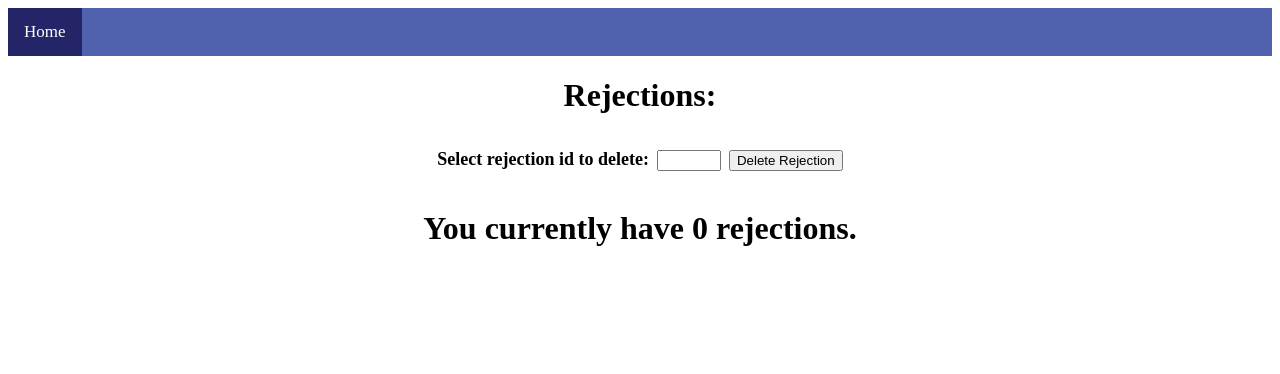
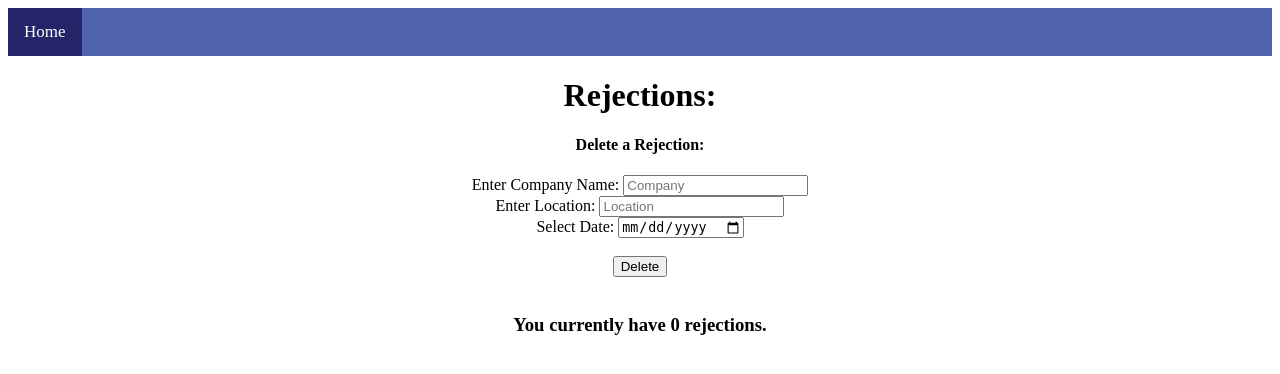
Before and after one commit to RaymondFeckoury/Group5_FinalProject, a PHP site: page /Group5_FinalProject/PHP/rejections.php in a window 1280 px wide. Shown: the top 374 px of the page. Run offline with PHP 8.4, Linux system fonts and the light colour scheme; a user stored in the database is signed in; tables that the repository leaves empty hold one stand-in row (values such as "Sample post").

Commit message:
Rejections page is working with new logic.

```diff
--- a/PHP/completed.php
+++ b/PHP/completed.php
@@ -28,7 +28,6 @@
                 <?php
             } else {
                 $newsql = "SELECT * FROM `completed` WHERE `completed`.`company` = '$companyName' AND `completed`.`location` = '$location' AND `completed`.`date` = '$date' AND `completed`.`username` = '" . $un . "'";
-                // Changes here "newsql"
                 $newresult = mysqli_query($conn, $newsql);
                 $newrow = mysqli_fetch_assoc($newresult);
                 if ($_POST['move'] == 'offers') {
@@ -56,7 +55,7 @@
                 }
 
                 // Deletes the application from completed
-                $newquery = "DELETE FROM completed WHERE `completed`.`company` = '$companyName' AND `completed`.`location` = '$location' AND `completed`.`date` = '$date'";
+                $newquery = "DELETE FROM completed WHERE `completed`.`company` = '$companyName' AND `completed`.`location` = '$location' AND `completed`.`date` = '$date' AND `completed`.`username` = '" . $un . "'";
                 mysqli_query($conn, $newquery);
             }
         } else { // If we don't have to prompt the user for the other application information
@@ -82,11 +81,12 @@
                 $company = $row2["company"];
                 $location = $row2["location"];
                 $jobTitle = $row2["jobTitle"];
+                $date = $row2["date"];
                 $comments = $row2["comments"];
                 $username = $row2["username"];
 
                 // Moves the application to rejections
-                $query2 = "INSERT INTO `Rejections` (`company`, `location`, `jobTitle`, `comments`, `username`) VALUES ('$company', '$location', '$jobTitle', '$comments', '$username')";
+                $query2 = "INSERT INTO `Rejections` (`company`, `location`, `jobTitle`, `date`, `comments`, `username`) VALUES ('$company', '$location', '$jobTitle', '$date', '$comments', '$username')";
                 mysqli_query($conn, $query2);
 
             }
--- a/PHP/rejections.php
+++ b/PHP/rejections.php
@@ -4,15 +4,36 @@
 
     // If form data has been submitted
     if($_SERVER["REQUEST_METHOD"] == "POST") {
-        $move = $_POST['move'];
-        $appid = $_POST['appSelect'];
-        // Deletes the rejection specified by the user
-        $query = "DELETE FROM rejections WHERE `rejections`.`id` = $appid";
-        mysqli_query($conn, $query);
+        $companyName = $_POST['appSelect'];
+        $un = $_SESSION["username"];
 
-        // Returns to the offers page
-        header('Location: rejections.php');
-        exit();
+        // Gets the corresponding row the user would like to modify
+        $sql = "SELECT * FROM `rejections` WHERE `rejections`.`company` = '$companyName' AND `rejections`.`username` = '" . $un . "'";
+        $result2 = mysqli_query($conn, $sql);
+
+        // If the same company name has multiple rows in completed
+        if (mysqli_num_rows($result2) > 1) {
+            $location = $_POST['locationSelect'];
+            $date = $_POST['dateSelect'];
+            if (empty($location) || empty($date)) {
+                ?>
+                <script>
+                    function myFunction() {
+                        alert("Multiple applications with this company name exist. Please enter the other fields.");
+                    }
+                    myFunction();
+                </script>
+                <?php
+            } else {
+                // Deletes the application from rejections
+                $newquery = "DELETE FROM rejections WHERE `rejections`.`company` = '$companyName' AND `rejections`.`location` = '$location' AND `rejections`.`date` = '$date' AND `rejections`.`username` = '" . $un . "'";
+                mysqli_query($conn, $newquery);
+            }
+        } else {
+            // Deletes the rejection specified by the user
+            $query = "DELETE FROM rejections WHERE `rejections`.`company` = '$companyName' AND `rejections`.`username` = '" . $un . "'";
+            mysqli_query($conn, $query);
+        }
     }
 ?>
 <html>
@@ -32,9 +53,16 @@
     <!--Delete by ID option-->
     <form method="post">
         <h1>Rejections:<h1>
-        <label for="appSelect" style="font-size: 18px;">Select rejection id to delete:</label>
-        <input type="number" id="appSelect" name="appSelect" min="1" max="500">
-        <input type="submit" value="Delete Rejection"><br><br>
+        <h4 style="text-align: center">Delete a Rejection:</h4>
+        <div style="text-align: center">
+            <label for="appSelect">Enter Company Name:</label>
+            <input name="appSelect" type="text" placeholder="Company"><br>
+            <label for="locationSelect">Enter Location:</label>
+            <input name="locationSelect" type="text" placeholder="Location"><br>
+            <label for="dateSelect">Select Date:</label>
+            <input type="date" id="date" name="dateSelect"><br><br>
+            <input type="submit" value="Delete"><br><br>
+        </div>
     </form>
 
     <?php
@@ -42,13 +70,13 @@
         $sql = "SELECT * FROM rejections WHERE username='" . $un . "'";
         $result = mysqli_query($conn, $sql);
         if (mysqli_num_rows($result) > 0) {
-            echo "<table><tr><th>Company</th><th>Location</th><th>Job Title</th><th>Comments</th></tr>";
+            echo "<table><tr><th>Company</th><th>Location</th><th>Job Title</th><th>Date</th><th>Comments</th></tr>";
             while ($row = mysqli_fetch_assoc($result))
             {
-                echo "<tr><td>" . $row["company"]. "</td><td>" . $row["location"] . "</td><td>" . $row["jobTitle"] . "</td><td>" . $row["comments"] . "</td></tr>";
+                echo "<tr><td>" . $row["company"]. "</td><td>" . $row["location"] . "</td><td>" . $row["jobTitle"] . "</td><td>" . $row["date"] . "</td><td>" . $row["comments"] . "</td></tr>";
             }
         } else {
-            echo "You currently have 0 rejections.";
+            echo "<h3 style='text-align:center'>You currently have 0 rejections.</h3>";
         }
     ?>
 
```
